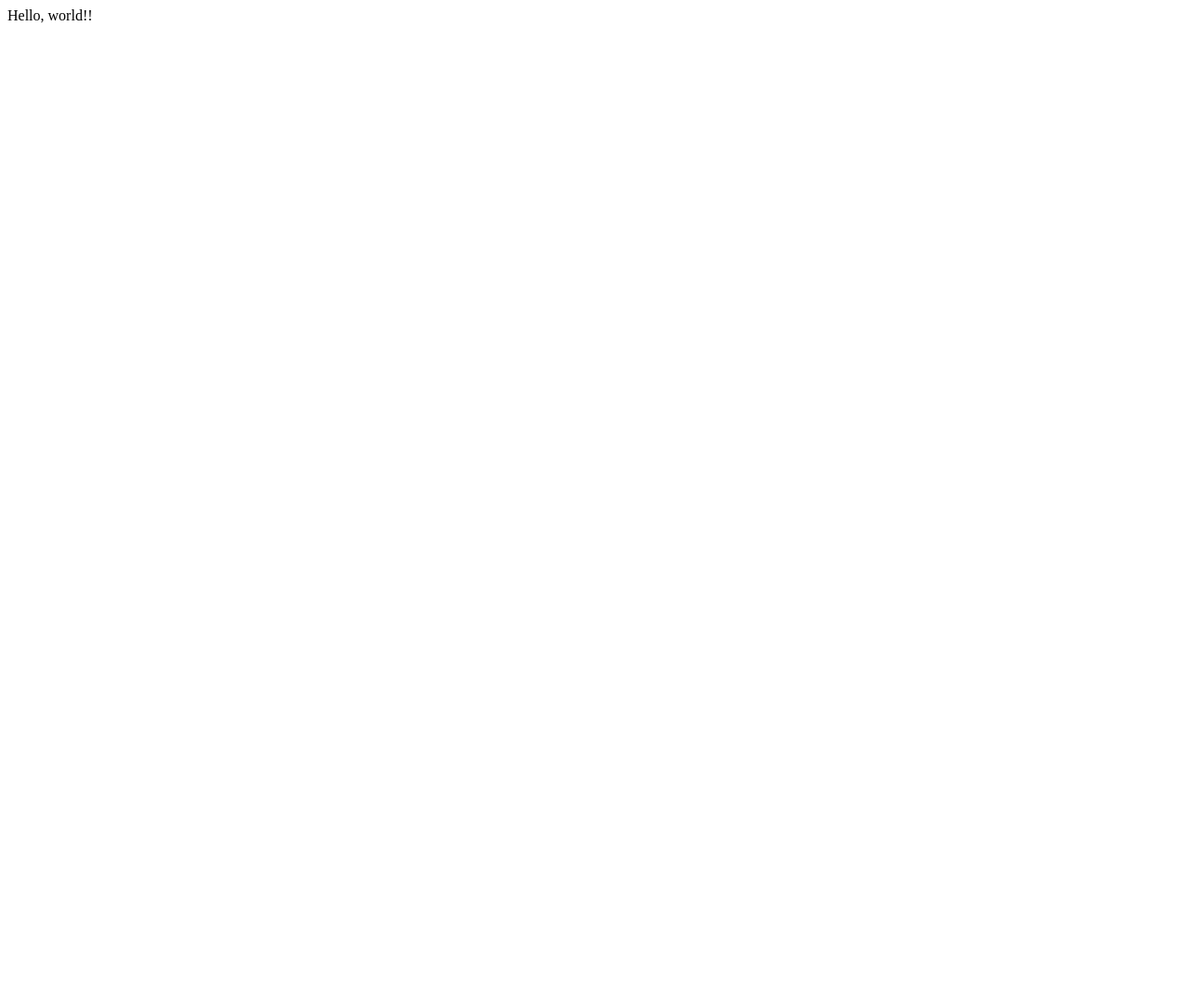
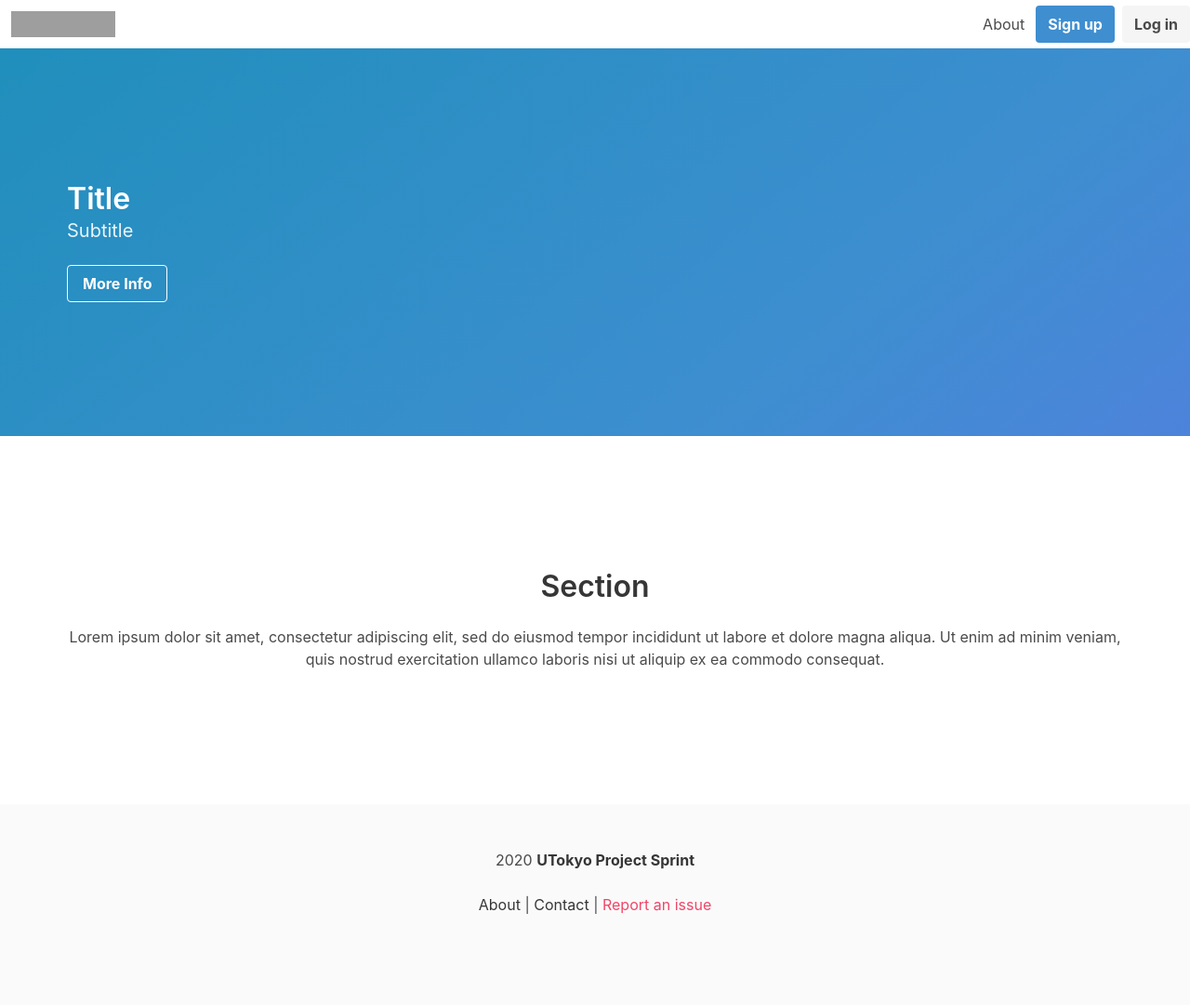
Before and after one commit to hirayaman0807/abekobe, a Django app: page / in a window 1280 px wide. Before the commit the page is almost empty. Shown: the whole page at 93% size. Before the commit the page ends 25 px from the top, so only its background shows below. Run offline with Django 3.2, Linux system fonts and the light colour scheme; some libraries are stand-ins or nearby versions; grey boxes are pictures that could not be loaded.

Commit message:
よっぷページの作成

```diff
--- a/cms/templates/cms/top.html
+++ b/cms/templates/cms/top.html
@@ -1,5 +1,89 @@
 <html>
+<head>
+    <meta charset="utf-8">
+    <meta name="viewport" content="width=device-width, initial-scale=1">
+    <title>Django Sprint</title>
+    <link rel="stylesheet" href="https://cdnjs.cloudflare.com/ajax/libs/bulma/0.8.0/css/bulma.min.css">
+    <script defer src="https://use.fontawesome.com/releases/v5.3.1/js/all.js"></script>
+</head>
 <body>
-    <p>Hello, world!!</p>
+    <!-- NAVIGATION BAR -->
+    <header>
+        <nav class="navbar" role="navigation" aria-label="main navigation">
+            <div class="navbar-brand">
+                <!-- LOGO -->
+                <a class="navbar-item" href="/">
+                    <img src="https://bulma.io/images/bulma-logo.png" width="112" height="28">
+                </a>
+                <!-- HAMBURGER MENU -->
+                <a role="button" class="navbar-burger burger" aria-label="menu" aria-expanded="false" data-target="my-menu">
+                    <span aria-hidden="true"></span>
+                    <span aria-hidden="true"></span>
+                    <span aria-hidden="true"></span>
+                </a>
+            </div>
+            <div class="navbar-menu" id="my-menu">
+                <div class="navbar-end">
+                    <a class="navbar-item is-grey" href="#">About</a>
+                    <div class="buttons">
+                        <a class="button is-info navbar-item" href="#"><strong>Sign up</strong></a>
+                        <a class="button is-light navbar-item" href="#"><strong>Log in</strong></a>
+                    </div>
+                </div>
+            </div>
+        </nav>
+    </header>
+    <!-- MESSAGE -->
+    <div></div>
+    <!-- MAIN -->
+    <main>
+        <section class="hero is-medium is-info is-bold">
+            <div class="hero-body">
+                <div class="container">
+                    <h1 class="title">Title</h1>
+                    <h2 class="subtitle">Subtitle</h2>
+                    <a href="#">
+                        <button class="button is-info is-inverted is-outlined">
+                            <strong>More Info</strong>
+                        </button>
+                    </a>
+                </div>
+            </div>
+        </section>
+        <section class="section is-medium">
+            <div class="container">
+                <div class="has-text-centered">
+                    <h1 class="title">Section</h1>
+                    <p>Lorem ipsum dolor sit amet, consectetur adipiscing elit, sed do eiusmod tempor incididunt ut labore et dolore magna aliqua. Ut enim ad minim veniam, quis nostrud exercitation ullamco laboris nisi ut aliquip ex ea commodo consequat.</p>
+                </div>
+            </div>
+        </section>
+    </main>
+    <!-- FOOTER -->
+    <footer class="footer">
+        <div class="container">
+            <div class="content has-text-centered">
+                2020 <strong>UTokyo Project Sprint</strong>
+            </div>
+            <div class="content has-text-centered">
+                <a href="#" class="has-text-dark">About</a> |
+                <a href="#" class="has-text-dark">Contact</a> |
+                <a href="#" class="has-text-danger">Report an issue</a>
+            </div>
+        </div>
+    </footer>
+
+    <!-- FOR JAVASCRIPT -->
+    <script>
+        <!-- FOR HAMBURGER MENU -->
+        for (const burder of document.getElementsByClassName('navbar-burger')) {
+            const menuId = burder.dataset.target;
+            const menu = document.getElementById(menuId);
+            burder.addEventListener('click', e => {
+                burder.classList.toggle('is-active');
+                menu.classList.toggle('is-active');
+            });
+        }
+    </script>
 </body>
 </html>
```
